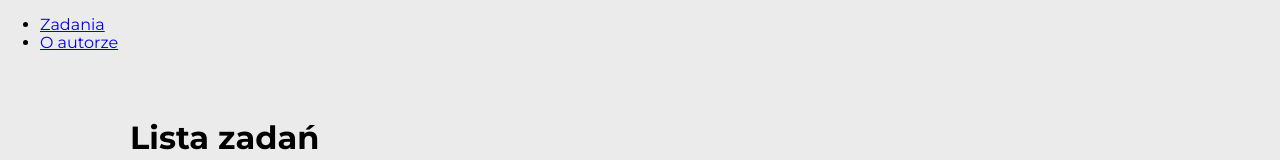
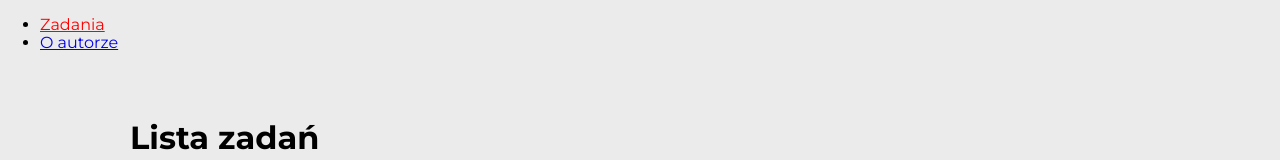
Before and after one commit to MikolajPawlowski/todo-list-react, a React (Create React App) app: page /#/zadania in a window 1280 px wide. Shown: the top 160 px of the page. Built offline with nearby package versions, Linux system fonts and the light colour scheme.

Commit message:
activeClassName implemented

```diff
--- a/src/App.js
+++ b/src/App.js
@@ -1,17 +1,18 @@
-import { HashRouter, Link, Switch, Route, Redirect } from "react-router-dom";
+import { HashRouter, Switch, Route, Redirect } from "react-router-dom";
 import TasksPage from "./features/tasks/TasksPage/";
 import TaskPage from "./features/tasks/TaskPage/";
 import AuthorPage from "./features/author/AuthorPage";
+import { StyledNavLink } from "./styled";
 
 export default () => (
   <HashRouter>
     <nav>
       <ul>
         <li>
-          <Link to="/zadania">Zadania</Link>
+          <StyledNavLink to="/zadania">Zadania</StyledNavLink>
         </li>
         <li>
-          <Link to="/autor">O autorze</Link>
+          <StyledNavLink to="/autor">O autorze</StyledNavLink>
         </li>
       </ul>
       <Switch>
--- /dev/null
+++ b/src/styled.js
@@ -0,0 +1,12 @@
+import { NavLink } from "react-router-dom";
+import styled from "styled-components";
+
+const activeClassName = "active";
+
+export const StyledNavLink = styled(NavLink).attrs(() => ({
+  activeClassName,
+}))`
+  &.${activeClassName} {
+    color: red;
+  }
+  `;
```
